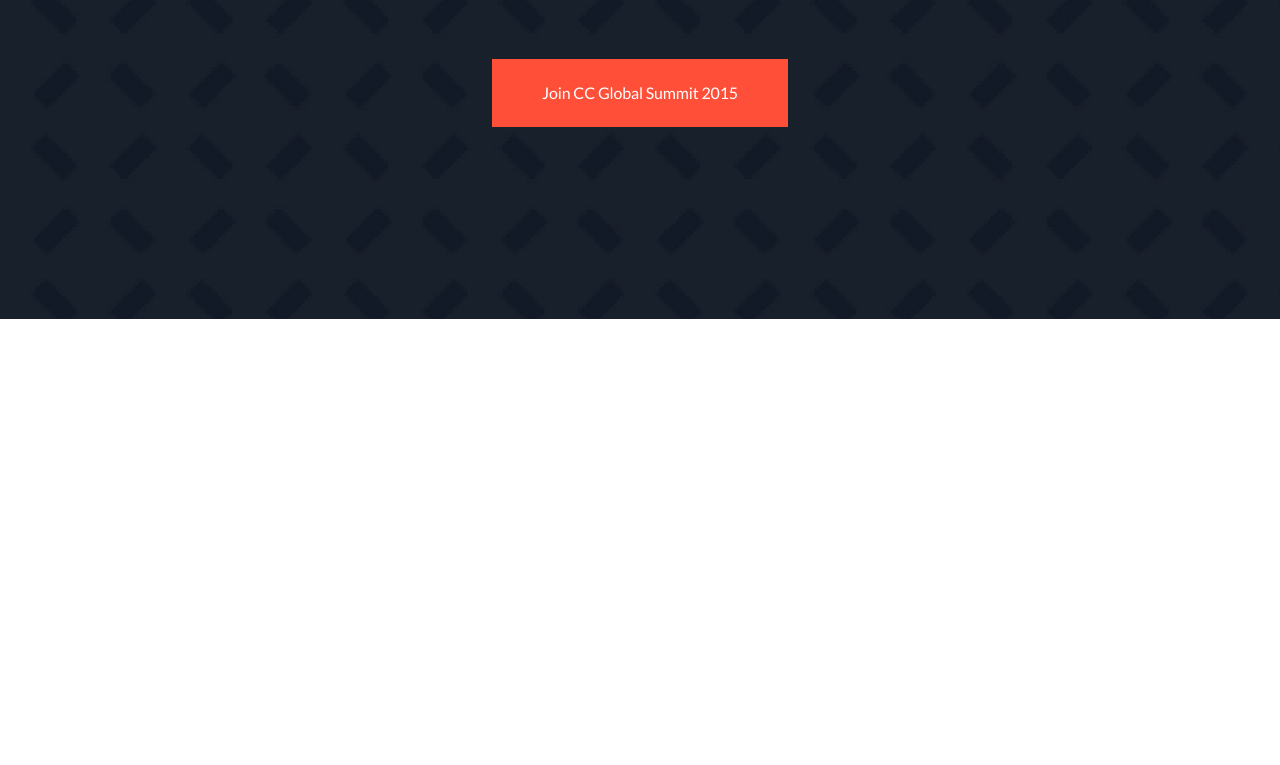
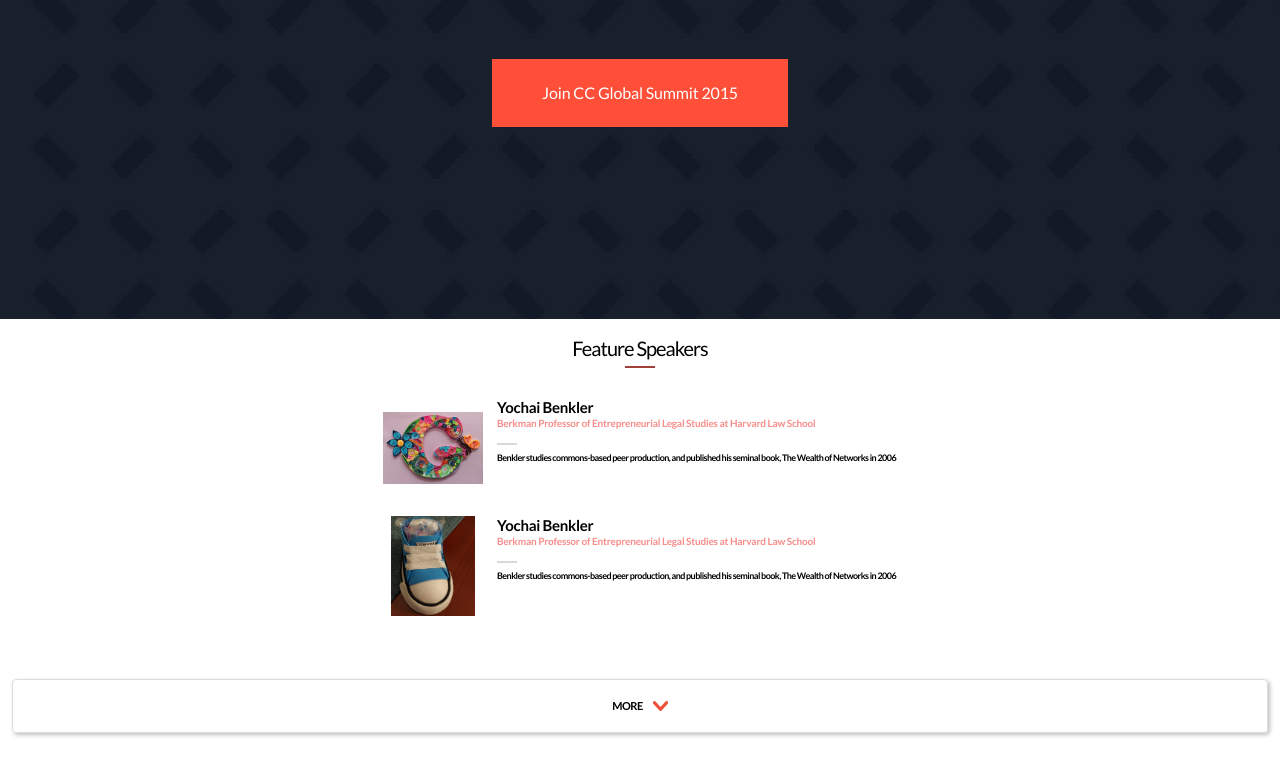
Before and after one commit to Estete9/IliArtes, a plain HTML site: page business/index.html in a window 1280 px wide. Shown: the part 1281-2046 px from the top of the page. Before the commit the page ends 1600 px from the top, so only its background shows below. Drawn offline with Linux system fonts and the light colour scheme; files whose address does not match are found by name.

Commit message:
Add product's section button and style section

```diff
--- a/index.html
+++ b/business/index.html
@@ -3,7 +3,7 @@
   <head>
     <meta charset="UTF-8" />
     <meta name="viewport" content="width=device-width, initial-scale=1.0" />
-    <link rel="stylesheet" href="style.css" />
+    <link rel="stylesheet" href="../style.css" />
     <link rel="preconnect" href="https://fonts.googleapis.com" />
     <link rel="preconnect" href="https://fonts.gstatic.com" crossorigin />
     <link rel="preconnect" href="https://fonts.googleapis.com" />
@@ -22,7 +22,7 @@
   <body>
     <header>
       <nav>
-        <span><img src="./assets/icons/menu-btn.svg" alt="menu button" /></span>
+        <span><img src="../assets/icons/menu-btn.svg" alt="menu button" /></span>
       </nav>
       <ul id="menu">
         <li class="menu-item">About</li>
@@ -51,7 +51,7 @@
               <li class="program">
                 <img
                   id="program-img"
-                  src="./assets/Mobile/main-program/Img1.png"
+                  src="../assets/Mobile/main-program/Img1.png"
                   alt="program's icon"
                 />
                 <h3 class="program-title">Lecture</h3>
@@ -61,7 +61,7 @@
                 </p>
               </li>
               <li class="program">
-                <img src="./assets/Mobile/main-program/Img2.png" alt="" />
+                <img src="../assets/Mobile/main-program/Img2.png" alt="" />
                 <h3 class="program-title">CC Exhibition</h3>
                 <p>
                   Appreciate various creations applying CC license of artists,
@@ -69,7 +69,7 @@
                 </p>
               </li>
               <li class="program">
-                <img src="./assets/Mobile/main-program/Img3.png" alt="" />
+                <img src="../assets/Mobile/main-program/Img3.png" alt="" />
                 <h3 class="program-title">Forum</h3>
                 <p>
                   Have the time to share your thoughts and opinions with experts
@@ -77,7 +77,7 @@
                 </p>
               </li>
               <li class="program">
-                <img src="./assets/Mobile/main-program/Img4.png" alt="" />
+                <img src="../assets/Mobile/main-program/Img4.png" alt="" />
                 <h3 class="program-title">Workshop</h3>
                 <p>
                   Try creating your own work using open source license rather
@@ -85,7 +85,7 @@
                 </p>
               </li>
               <li class="program">
-                <img src="./assets/Mobile/main-program/Img5.png" alt="" />
+                <img src="../assets/Mobile/main-program/Img5.png" alt="" />
                 <h3 class="program-title">CC Ignite</h3>
                 <p>
                   get opportunities to network with CC affiliates around the
@@ -97,6 +97,57 @@
           <button class="cta program">Join CC Global Summit 2015</button>
         </article>
       </section>
+      <section id="products-section">
+        <div id="products-wrapper">
+          <h1 id="products-section-title">Feature Speakers</h1>
+          <hr />
+          <section id="products-list">
+            <article class="product">
+              <div class="product-img-wrapper">
+                <img
+                  src="../assets/products/product1.jpeg"
+                  alt="product"
+                  class="product-img"
+                />
+              </div>
+              <div class="product-content">
+                <h3 class="product-title">Yochai Benkler</h3>
+                <p>
+                  Berkman Professor of Entrepreneurial Legal Studies at Harvard
+                  Law School
+                </p>
+                <hr />
+                <p>
+                  Benkler studies commons-based peer production, and published his
+                  seminal book, The Wealth of Networks in 2006
+                </p>
+              </div>
+            </article>
+            <article class="product">
+              <div class="product-img-wrapper">
+                <img
+                  src="../assets/products/product2.jpeg"
+                  alt="product"
+                  class="product-img"
+                />
+              </div>
+              <div class="product-content">
+                <h3 class="product-title">Yochai Benkler</h3>
+                <p>
+                  Berkman Professor of Entrepreneurial Legal Studies at Harvard
+                  Law School
+                </p>
+                <hr />
+                <p>
+                  Benkler studies commons-based peer production, and published his
+                  seminal book, The Wealth of Networks in 2006
+                </p>
+              </div>
+            </article>
+          </section>
+        </div>
+        <button class="cta more">MORE <img src="../assets/icons/down-arrow.png"/></button>
+      </section>
     </main>
     <footer></footer>
     <script src="./main.js" type="text/javascript"></script>
--- a/style.css
+++ b/style.css
@@ -8,6 +8,7 @@
 
 hr {
   border: 1px solid #a04038;
+  background-color: #a04038;
   width: 30px;
   height: 2px;
   margin-bottom: 20px;
@@ -55,7 +56,7 @@ header {
   flex-direction: column;
   gap: 30px;
   height: calc(100vh - 51px);
-  background: url(./assets/Mobile/hero/mobile-bkg-with-icons.jpg) no-repeat;
+  background: url(../assets/Mobile/hero/mobile-bkg-with-icons.jpg) no-repeat;
   background-size: cover;
   padding: 15% 12px 0 12px;
 }
@@ -103,7 +104,7 @@ header {
 }
 
 #programs-wrapper {
-  background-image: url(./assets/Mobile/main-program/bkg-main-program.jpg);
+  background-image: url(../assets/Mobile/main-program/bkg-main-program.jpg);
   background-size: 215%;
   background-size: 215%;
   align-items: center;
@@ -169,8 +170,109 @@ header {
   background-color: #ff4f38;
   color: #fff;
   font-size: 16px;
-  line-height: 28px; /* 175% */
+  line-height: 28px;
   letter-spacing: -0.16px;
   border: none;
   cursor: pointer;
 }
+
+.product {
+  display: grid;
+  grid-template-columns: 1fr 4fr;
+  column-gap: 14px;
+  height: 30%;
+}
+
+.product-img-wrapper {
+  height: 100px;
+  width: 100px;
+  overflow: hidden;
+  display: flex;
+  justify-content: center;
+  align-items: center;
+}
+
+.product-img {
+  max-width: 100%;
+  max-height: 150%;
+}
+
+.product-content > :first-child {
+  color: #000;
+  font-size: 15px;
+  font-weight: 700;
+  line-height: normal;
+  letter-spacing: -0.3px;
+}
+
+.product-content > p:first-of-type {
+  color: #f78c89;
+  font-size: 10px;
+  font-weight: 700;
+  line-height: 14.943px;
+  letter-spacing: -0.2px;
+}
+
+.product-content > hr {
+  width: 20px;
+  margin: 12px 0 6px 0;
+  background: #d9d9d9;
+  border: 1px solid #d9d9d9;
+}
+
+#products-wrapper {
+  display: flex;
+  flex-direction: column;
+  align-items: center;
+  /* padding: 15px 12px 32px 12px; */
+}
+
+.product-content > p:last-of-type {
+  color: #000;
+  font-size: 9px;
+  font-weight: 700;
+  line-height: 14px;
+  letter-spacing: -0.54px;
+}
+
+#products-list {
+  display: flex;
+  flex-direction: column;
+  gap: 18px;
+}
+
+#products-section-title {
+  color: #000;
+  font-size: 20px;
+  font-weight: 400;
+  line-height: 28px;
+  letter-spacing: -1px;
+}
+
+#products-section-title + hr {
+  margin: 4px 0 30px 0;
+}
+
+#products-section {
+  padding: 15px 12px 32px 12px;
+}
+
+#products-section > .cta.more {
+  display: flex;
+  background-color: transparent;
+  border-radius: 4px;
+  border: 1px solid #dcdcdc;
+  box-shadow: 2px 2px 4px 0px rgba(0, 0, 0, 0.25);
+  color: #000;
+  font-family: Lato;
+  font-size: 11px;
+  font-style: normal;
+  font-weight: 700;
+  line-height: 28px;
+  letter-spacing: -0.55px;
+  justify-content: center;
+  align-items: center;
+  width: 100%;
+  padding: 12px 0;
+  gap: 10px;
+}
```
Also changed, not shown: assets/icons/down-arrow.png (added), assets/products/product1.jpeg (added), assets/products/product2.jpeg (added), assets/products/product3.jpeg (added), assets/products/product4.jpeg (added), assets/products/product5.jpeg (added).
